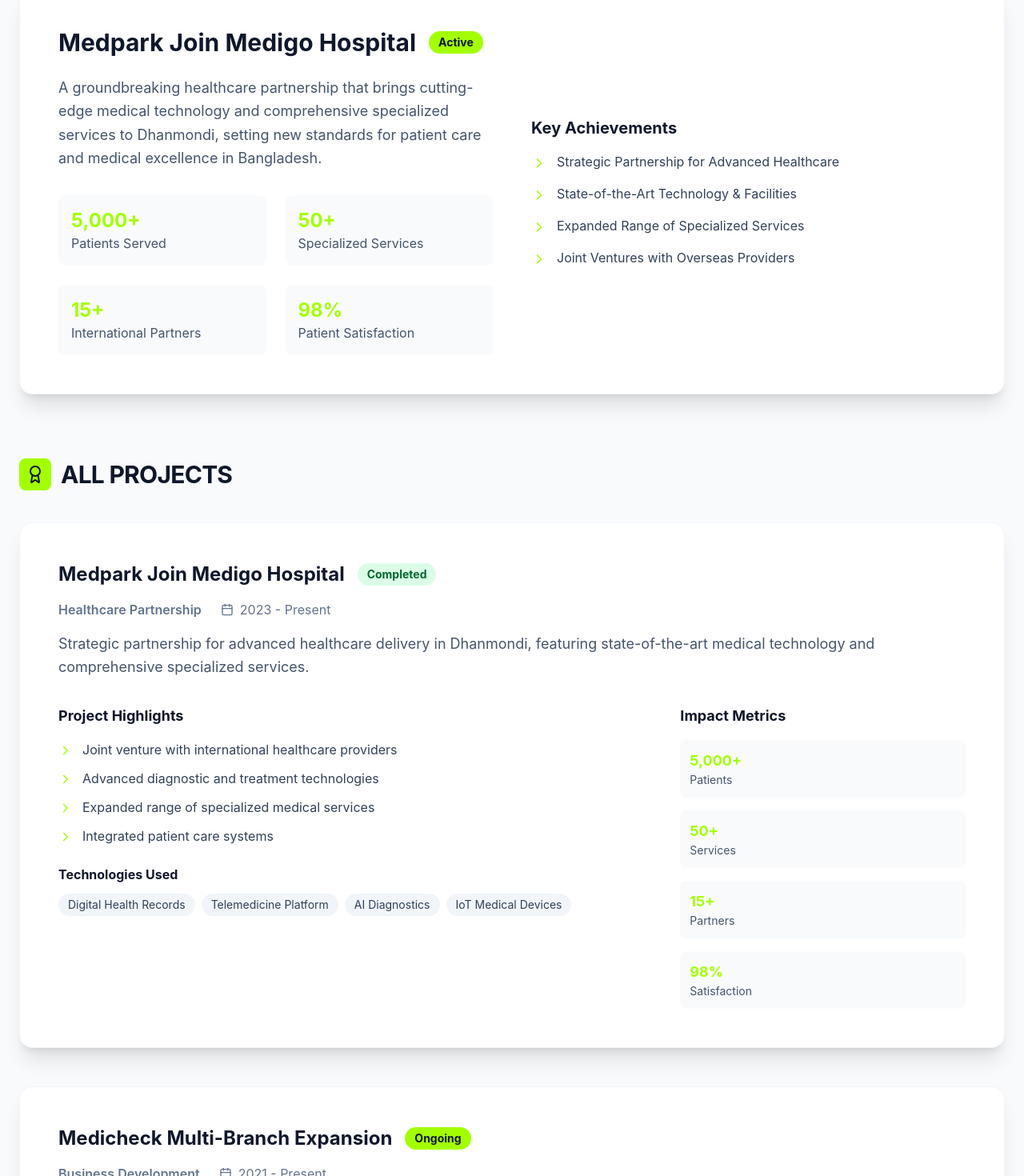
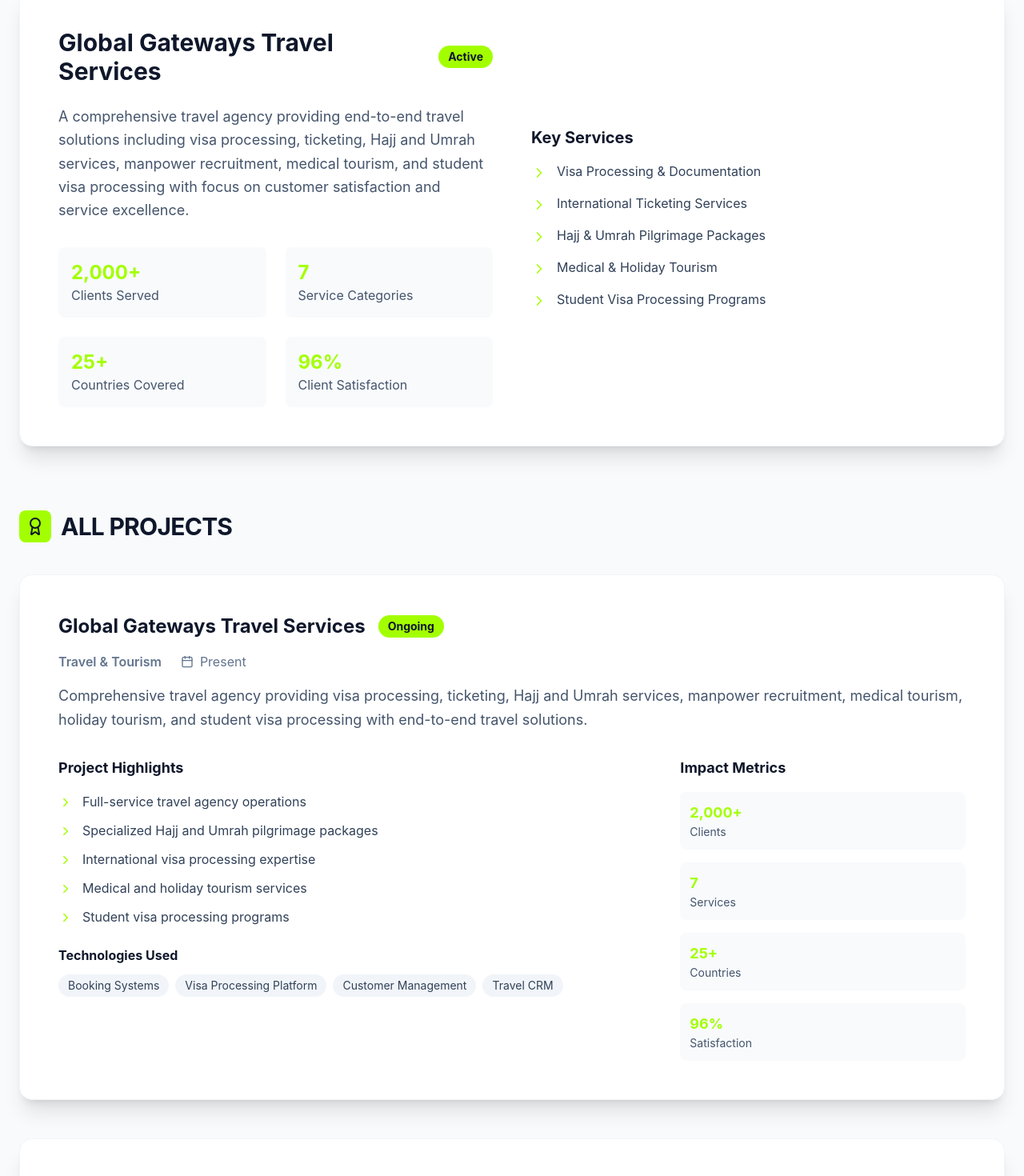
Before and after one commit to YeasineDewan/Borhan-Uddin-Sheik-portfolio, a React (Vite) app: page /projects in a window 1280 px wide. Shown: the part 538-2008 px from the top of the page at 80% size. Built offline with nearby package versions, Linux system fonts and the light colour scheme.

Commit message:
Add Global Gateways and RTTLC companies to Experience and Projects pages

```diff
--- a/src/pages/Experience.tsx
+++ b/src/pages/Experience.tsx
@@ -24,6 +24,32 @@ function ExperienceContent() {
   };
 
   const experiences = [
+    {
+      title: "Global Gateways",
+      role: "Founder & Managing Director",
+      period: "Present",
+      location: "Dhaka, Bangladesh",
+      desc: "Leading a comprehensive travel agency specializing in visa processing, ticketing, Hajj and Umrah services, manpower recruitment, medical tourism, holiday tourism, and student visa processing. Providing end-to-end travel solutions with a focus on customer satisfaction and service excellence.",
+      achievements: [
+        "Established comprehensive travel service portfolio",
+        "Built partnerships with international embassies and airlines",
+        "Developed specialized Hajj/Umrah pilgrimage packages",
+        "Created streamlined visa processing systems"
+      ]
+    },
+    {
+      title: "Raabed Technical Training and Language Center (RTTLC)",
+      role: "Founder & Managing Director",
+      period: "Present",
+      location: "Dhaka, Bangladesh",
+      desc: "Pioneering technical training and language education center focused on developing skilled workforce for global markets. Offering internationally recognized courses with hands-on practical training and Singapore collaboration standards across multiple industry sectors including Marine, Oil & Gas, Heavy Engineering, Construction, Healthcare, Agriculture, and Maintenance.",
+      achievements: [
+        "Established training programs for 8+ industry sectors",
+        "Developed internationally recognized curriculum standards",
+        "Created Singapore collaboration framework for quality assurance",
+        "Built pathways for overseas employment in Europe, Middle East, and Asia"
+      ]
+    },
     {
       title: "Medicheck Medical Services",
       role: "Director",
@@ -131,7 +157,7 @@ function ExperienceContent() {
             </div>
 
             <div className="space-y-12">
-              {experiences.slice(0, 3).map((exp, i) => (
+              {experiences.slice(0, 5).map((exp, i) => (
                 <motion.div
                   key={i}
                   variants={fadeIn}
--- a/src/pages/Projects.tsx
+++ b/src/pages/Projects.tsx
@@ -27,6 +27,48 @@ function ProjectsContent() {
   };
 
   const projects = [
+    {
+      title: "Global Gateways Travel Services",
+      category: "Travel & Tourism",
+      status: "Ongoing",
+      period: "Present",
+      description: "Comprehensive travel agency providing visa processing, ticketing, Hajj and Umrah services, manpower recruitment, medical tourism, holiday tourism, and student visa processing with end-to-end travel solutions.",
+      highlights: [
+        "Full-service travel agency operations",
+        "Specialized Hajj and Umrah pilgrimage packages",
+        "International visa processing expertise",
+        "Medical and holiday tourism services",
+        "Student visa processing programs"
+      ],
+      impact: {
+        clients: "2,000+",
+        services: "7",
+        countries: "25+",
+        satisfaction: "96%"
+      },
+      technologies: ["Booking Systems", "Visa Processing Platform", "Customer Management", "Travel CRM"]
+    },
+    {
+      title: "Raabed Technical Training and Language Center (RTTLC)",
+      category: "Education & Training",
+      status: "Ongoing",
+      period: "Present",
+      description: "Technical training and language education center developing skilled workforce for global markets with internationally recognized courses and Singapore collaboration standards across multiple industry sectors.",
+      highlights: [
+        "Technical skills training for 8+ industry sectors",
+        "Language courses for global employment",
+        "Trade testing & certification programs",
+        "Singapore collaboration standards",
+        "Hands-on practical training approach"
+      ],
+      impact: {
+        students: "1,500+",
+        courses: "50+",
+        sectors: "8",
+        placement: "85%"
+      },
+      technologies: ["Learning Management System", "Skills Assessment Platform", "Certification Tracking", "Industry Partnerships"]
+    },
     {
       title: "Medpark Join Medigo Hospital",
       category: "Healthcare Partnership",
@@ -167,45 +209,46 @@ function ProjectsContent() {
               <div className="grid lg:grid-cols-2 gap-12 items-center">
                 <div>
                   <div className="flex items-center gap-4 mb-6">
-                    <h4 className="text-3xl font-bold text-slate-900">Medpark Join Medigo Hospital</h4>
+                    <h4 className="text-3xl font-bold text-slate-900">Global Gateways Travel Services</h4>
                     <span className="bg-[#a3ff00] text-slate-900 px-3 py-1 rounded-full text-sm font-bold">Active</span>
                   </div>
                   <p className="text-slate-600 leading-relaxed text-lg mb-8">
-                    A groundbreaking healthcare partnership that brings cutting-edge medical technology
-                    and comprehensive specialized services to Dhanmondi, setting new standards for
-                    patient care and medical excellence in Bangladesh.
+                    A comprehensive travel agency providing end-to-end travel solutions including visa processing,
+                    ticketing, Hajj and Umrah services, manpower recruitment, medical tourism, and student visa processing
+                    with focus on customer satisfaction and service excellence.
                   </p>
                   <div className="grid grid-cols-2 gap-6">
                     <div className="bg-slate-50 p-4 rounded-lg">
-                      <div className="text-2xl font-bold text-[#a3ff00]">5,000+</div>
-                      <div className="text-slate-600">Patients Served</div>
+                      <div className="text-2xl font-bold text-[#a3ff00]">2,000+</div>
+                      <div className="text-slate-600">Clients Served</div>
                     </div>
                     <div className="bg-slate-50 p-4 rounded-lg">
-                      <div className="text-2xl font-bold text-[#a3ff00]">50+</div>
-                      <div className="text-slate-600">Specialized Services</div>
+                      <div className="text-2xl font-bold text-[#a3ff00]">7</div>
+                      <div className="text-slate-600">Service Categories</div>
                     </div>
                     <div className="bg-slate-50 p-4 rounded-lg">
-                      <div className="text-2xl font-bold text-[#a3ff00]">15+</div>
-                      <div className="text-slate-600">International Partners</div>
+                      <div className="text-2xl font-bold text-[#a3ff00]">25+</div>
+                      <div className="text-slate-600">Countries Covered</div>
                     </div>
                     <div className="bg-slate-50 p-4 rounded-lg">
-                      <div className="text-2xl font-bold text-[#a3ff00]">98%</div>
-                      <div className="text-slate-600">Patient Satisfaction</div>
+                      <div className="text-2xl font-bold text-[#a3ff00]">96%</div>
+                      <div className="text-slate-600">Client Satisfaction</div>
                     </div>
                   </div>
                 </div>
                 <div className="space-y-6">
-                  <h5 className="text-xl font-bold text-slate-900 mb-4">Key Achievements</h5>
+                  <h5 className="text-xl font-bold text-slate-900 mb-4">Key Services</h5>
                   <ul className="space-y-4">
                     {[
-                      "Strategic Partnership for Advanced Healthcare",
-                      "State-of-the-Art Technology & Facilities",
-                      "Expanded Range of Specialized Services",
-                      "Joint Ventures with Overseas Providers"
-                    ].map((achievement, i) => (
+                      "Visa Processing & Documentation",
+                      "International Ticketing Services",
+                      "Hajj & Umrah Pilgrimage Packages",
+                      "Medical & Holiday Tourism",
+                      "Student Visa Processing Programs"
+                    ].map((service, i) => (
                       <li key={i} className="flex items-start gap-3">
                         <ChevronRight size={20} className="text-[#a3ff00] mt-1 shrink-0" />
-                        <span className="text-slate-700">{achievement}</span>
+                        <span className="text-slate-700">{service}</span>
                       </li>
                     ))}
                   </ul>
```
Also changed, not shown: 1 other file (tests, documents, lock files or other folders).
